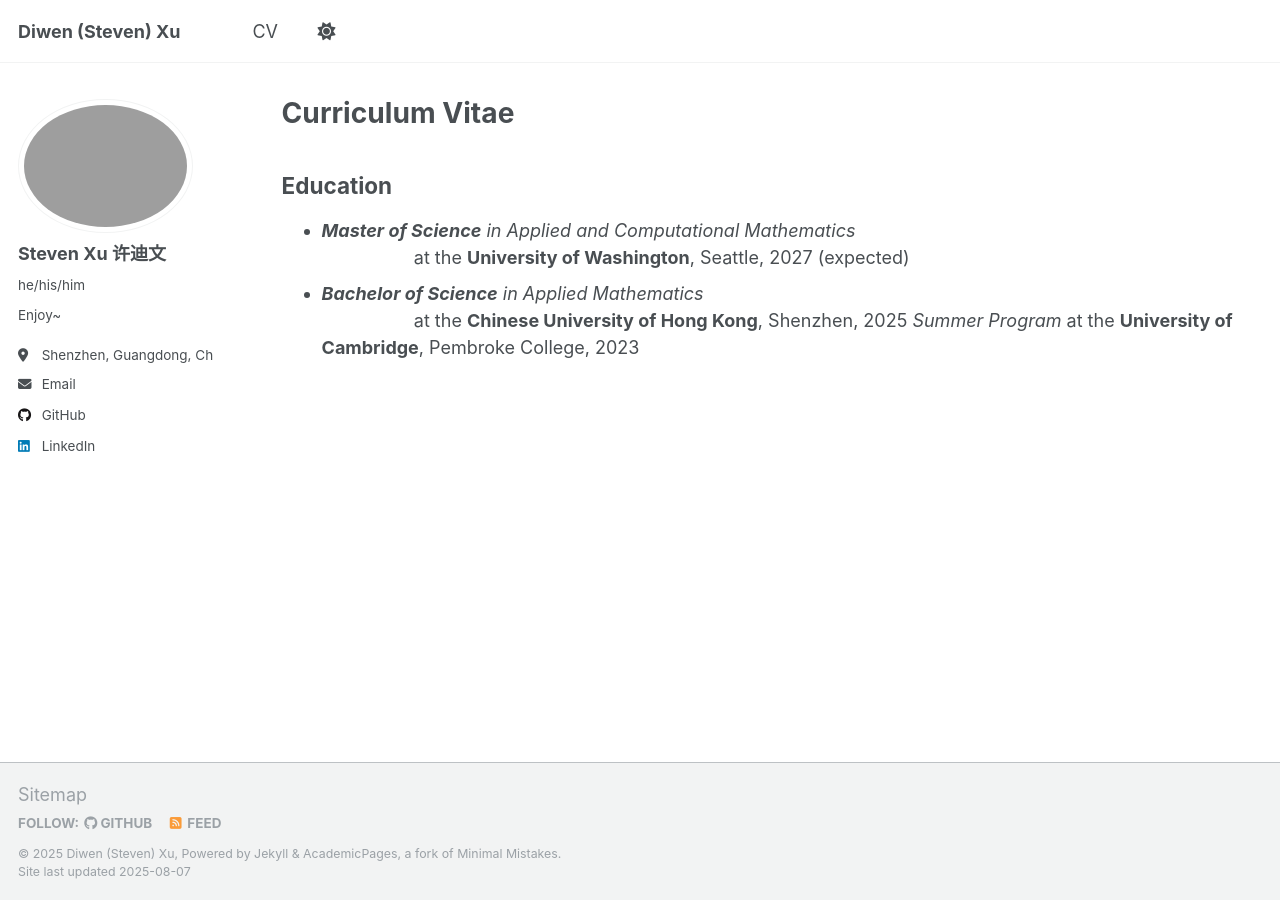
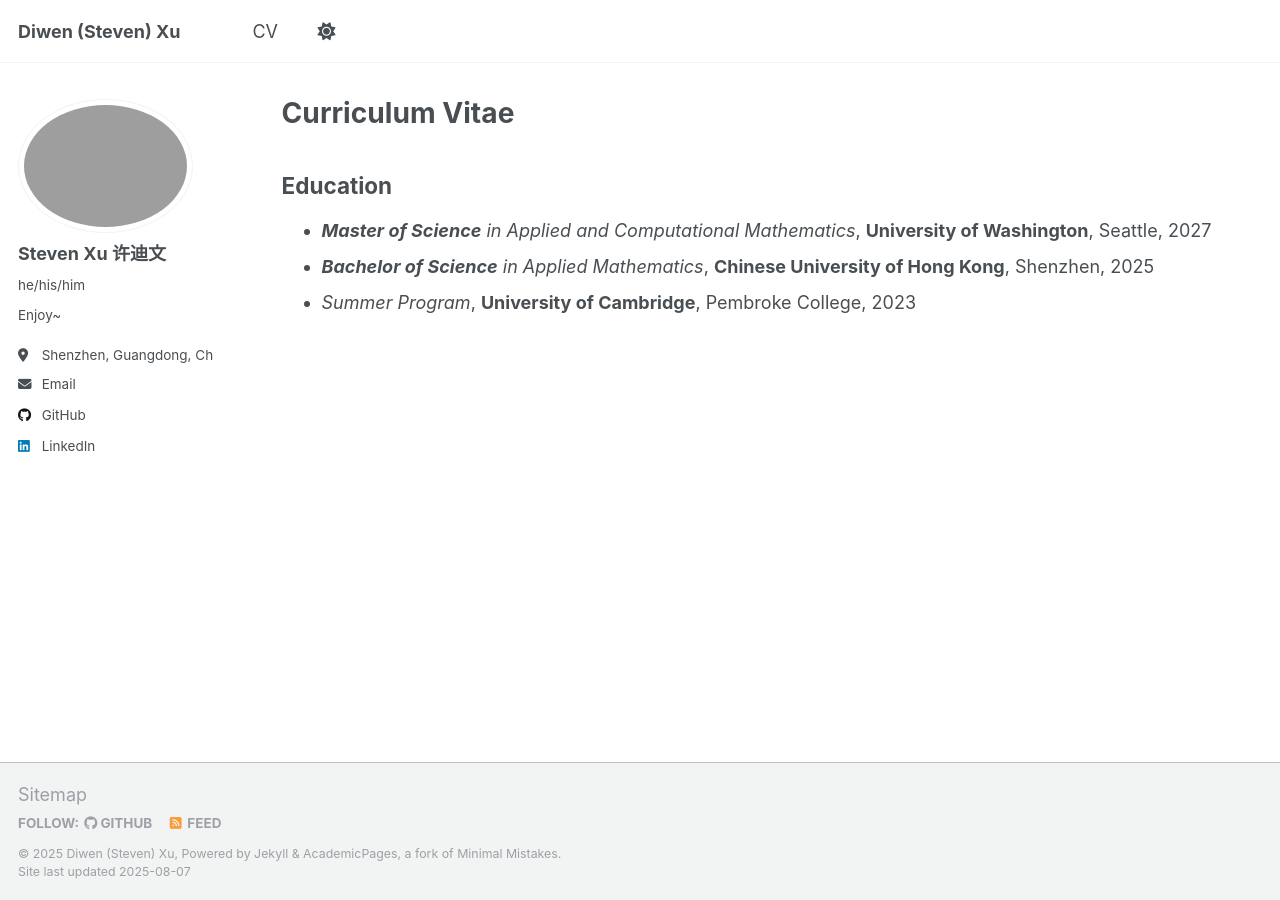
Before and after one commit to RWBY-Aloupeep/RWBY-Aloupeep.github.io, a Jekyll site: the page built from _pages/cv.md, in a window 1280 px wide. Built offline with Jekyll 4.4.1, drawn with Linux system fonts in a browser that asks for light colours; a script that is not in the unit is left out.

Commit message:
CV Education Update

```diff
--- a/_pages/cv.md
+++ b/_pages/cv.md
@@ -9,8 +9,6 @@
 
 {% include base_path %}
 ## Education
-- <i><b>Master of Science</b> in Applied and Computational Mathematics</i>
-&emsp; &emsp; &emsp; &emsp; at the <b>University of Washington</b>, Seattle, 2027 (expected)
-- <i><b>Bachelor of Science</b> in Applied Mathematics</i>
-&emsp; &emsp; &emsp; &emsp; at the <b>Chinese University of Hong Kong</b>, Shenzhen, 2025
-<i>Summer Program</i> at the <b>University of Cambridge</b>, Pembroke College, 2023
+- <i><b>Master of Science</b> in Applied and Computational Mathematics</i>, <b>University of Washington</b>, Seattle, 2027
+- <i><b>Bachelor of Science</b> in Applied Mathematics</i>, <b>Chinese University of Hong Kong</b>, Shenzhen, 2025
+- <i>Summer Program</i>, <b>University of Cambridge</b>, Pembroke College, 2023
```
